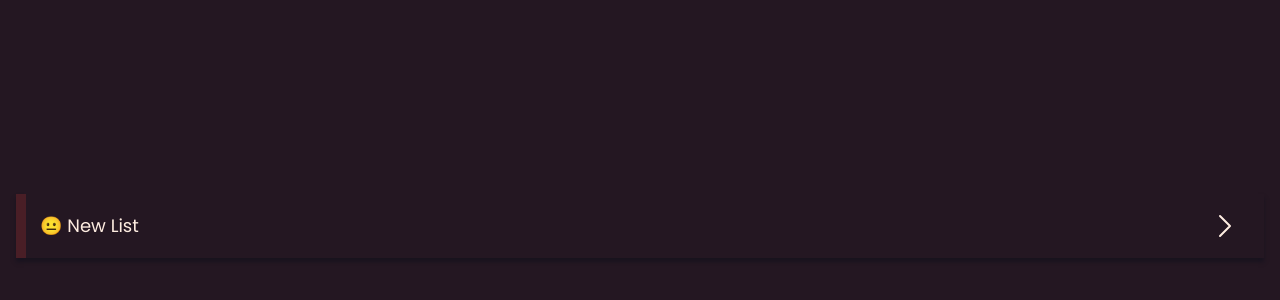
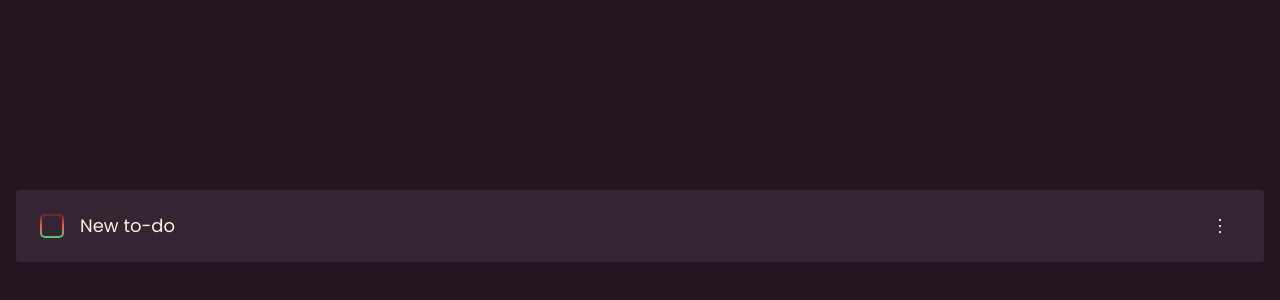
Before and after one commit to eduardamirelly/to-do-list, a React (Vite) app: page / in a window 1280 px wide. Shown: the part 174-474 px from the top of the page. Built offline with nearby package versions, Linux system fonts and the light colour scheme.

Commit message:
feat: Todo Component and MenuOptions

```diff
--- /dev/null
+++ b/src/components/CheckboxGradient/CheckboxGradient.jsx
@@ -0,0 +1,20 @@
+import React from 'react'
+
+function CheckboxGradient() {
+  return (
+    <>
+      <svg width="24" height="24" viewBox="0 0 24 24" fill="none" xmlns="http://www.w3.org/2000/svg">
+        <rect x="1" y="1" width="22" height="22" rx="4" stroke="url(#paint0_linear_118_1217)" stroke-width="2"/>
+        <defs>
+          <linearGradient id="paint0_linear_118_1217" x1="12" y1="0" x2="12" y2="24" gradientUnits="userSpaceOnUse">
+            <stop stop-color="#632329"/>
+            <stop offset="0.49648" stop-color="#F25551"/>
+            <stop offset="1" stop-color="#50F283" stop-opacity="0.8"/>
+          </linearGradient>
+        </defs>
+      </svg>
+    </>
+  )
+}
+
+export default CheckboxGradient
--- /dev/null
+++ b/src/components/CheckboxTodo/CheckboxTodo.jsx
@@ -0,0 +1,22 @@
+import { Trash } from 'phosphor-react'
+import React from 'react'
+import CheckboxGradient from '../CheckboxGradient/CheckboxGradient'
+import MenuOptions from '../MenuOptions/MenuOptions'
+import Option from '../MenuOptions/Option'
+
+function CheckboxTodo(props) {
+  return (
+    <div className="to-do">
+      <div className="to-do-content">
+        <CheckboxGradient />
+        { props.todo }
+      </div>
+
+      <MenuOptions>
+        <Option icon={<Trash size={18} weight="regular" />} text="Delete" />
+      </MenuOptions>
+    </div>
+  )
+}
+
+export default CheckboxTodo
--- /dev/null
+++ b/src/components/MenuOptions/MenuOptions.jsx
@@ -0,0 +1,22 @@
+import { DotsThreeVertical } from 'phosphor-react';
+import React, { useState } from 'react'
+
+function MenuOptions(props) {
+
+  const [isOpenMenu, setIsOpenMenu] = useState(false);
+
+  return (
+    <div className="menu-options" onClick={() => { setIsOpenMenu(!isOpenMenu) }}>
+      <DotsThreeVertical size={24} weight="regular" />
+
+      { isOpenMenu ?
+        <div className="menu-toggle">
+          { props.children }
+        </div>
+      : ''}
+
+    </div>
+  )
+}
+
+export default MenuOptions
--- /dev/null
+++ b/src/components/MenuOptions/Option.jsx
@@ -0,0 +1,12 @@
+import React from 'react'
+
+function Option(props) {
+  return (
+    <div className="option">
+      { props.icon }
+      { props.text }
+    </div>
+  )
+}
+
+export default Option
--- a/src/components/_patterns.css
+++ b/src/components/_patterns.css
@@ -15,7 +15,7 @@
 /* LIST TO DO */
 
 .list {
-  @apply bg-dark-900 hover:bg-dark-800 text-second-200 text-lg font-normal;
+  @apply bg-dark-900 hover:bg-dark-800 text-second-200 text-lg font-normal rounded-sm;
   @apply cursor-pointer relative;
   @apply w-full px-6 py-4 flex items-center justify-between;
 
@@ -33,3 +33,37 @@
 .list .option-trash span {
   transition: opacity .2s linear;
 }
+
+/* CHECKBOX TO DO */
+
+.to-do {
+  @apply bg-dark-800 hover:bg-dark-700 text-second-200 text-lg font-normal rounded-sm;
+  @apply w-full px-6 py-4 flex items-center justify-between;
+}
+
+.to-do .to-do-content {
+  @apply flex items-center;
+}
+
+.to-do .to-do-content svg{
+  @apply mr-4 cursor-pointer;
+}
+
+/* MENU OPTIONS TO DO */
+
+.menu-options {
+  @apply cursor-pointer hover:bg-dark-700 p-2 rounded-full relative;
+}
+
+.menu-toggle {
+  @apply absolute right-4 rounded-sm p-4 min-w-[120px];
+  @apply bg-dark-800;
+}
+
+.option {
+  @apply flex items-center justify-start text-second-200 font-normal text-sm;
+}
+
+.option svg {
+  @apply mr-3;
+}
--- a/src/pages/TodoPage.jsx
+++ b/src/pages/TodoPage.jsx
@@ -2,12 +2,13 @@ import React from 'react'
 import ButtonAddList from '../components/Button/Buttons/ButtonAddList'
 import ButtonAddTodo from '../components/Button/Buttons/ButtonAddTodo'
 import ButtonDeleteList from '../components/Button/Buttons/ButtonDeleteList'
+import CheckboxTodo from '../components/CheckboxTodo/CheckboxTodo'
 import ListTodo from '../components/ListTodo/ListTodo'
 
 function TodoPage() {
   return (
     <div className="flex justify-center items-center bg-dark-900 w-full min-h-[100vh] px-4 py-2">
-      <ListTodo title="😐 New List" />
+      <CheckboxTodo todo="New to-do" />
     </div>
   )
 }
```
